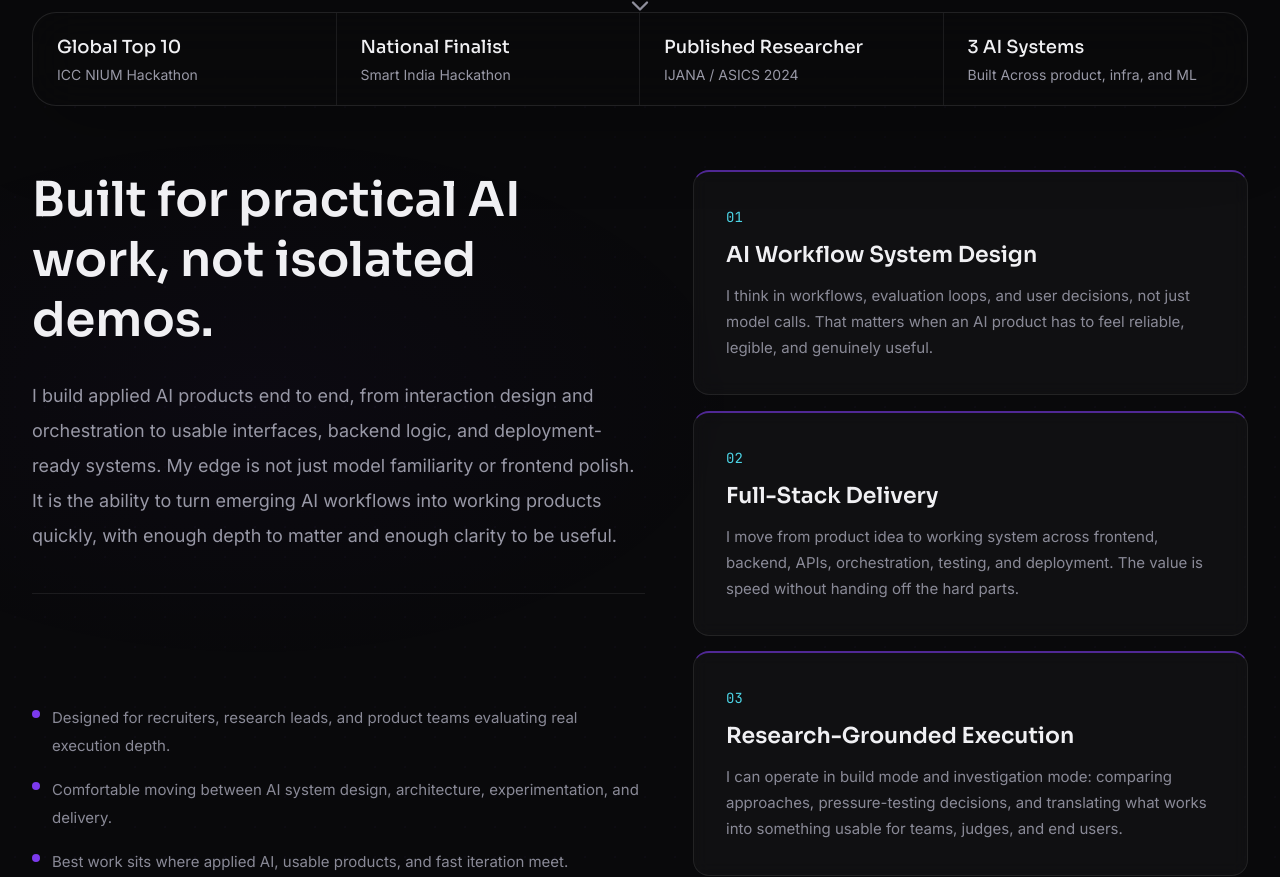
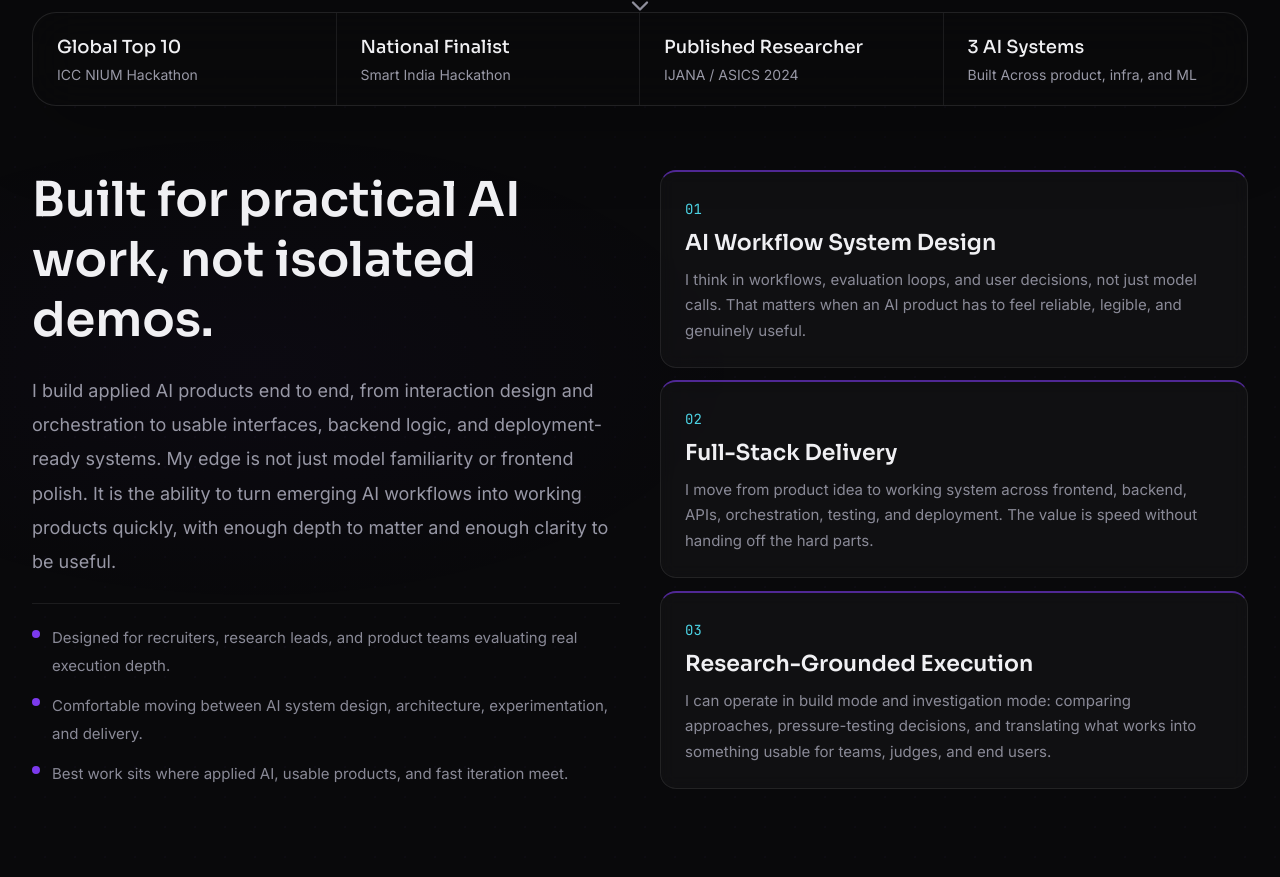
Before and after one commit to KartikJoshi23/portfolio-website, a Next.js app: page / in a window 1280 px wide. Shown: the part 748-1625 px from the top of the page. Built offline with nearby package versions, Linux system fonts and the light colour scheme.

Commit message:
fix: proper card alignment - compact cards, 50/50 grid, no stretch hacks

```diff
--- a/src/components/sections/WhatSetsApart.tsx
+++ b/src/components/sections/WhatSetsApart.tsx
@@ -23,19 +23,18 @@ export default function WhatSetsApart() {
             />
 
             <div className="max-w-7xl mx-auto px-6 lg:px-8 relative z-10">
-                <div className="grid gap-10 lg:grid-cols-[minmax(0,1.05fr)_minmax(0,0.95fr)] lg:gap-12 items-stretch">
-                    <ScrollReveal className="max-w-2xl h-full">
-                        <div className="flex flex-col h-full">
+                <div className="grid gap-10 lg:grid-cols-2 lg:gap-10 items-start">
+                    <ScrollReveal className="max-w-2xl">
                         <h2 className="font-sora font-semibold text-3xl md:text-5xl text-cool-white leading-tight">
                             Built for practical AI work, not isolated demos.
                         </h2>
-                            <p className="mt-7 font-inter text-base md:text-lg text-silver leading-[1.95]">
+                        <p className="mt-6 font-inter text-base md:text-lg text-silver leading-[1.9]">
                             I build applied AI products end to end, from interaction design and orchestration
                             to usable interfaces, backend logic, and deployment-ready systems. My edge is not just
                             model familiarity or frontend polish. It is the ability to turn emerging AI workflows
                             into working products quickly, with enough depth to matter and enough clarity to be useful.
                         </p>
-                            <div className="mt-10 space-y-4 border-t border-white/8 pt-6 flex-grow flex flex-col justify-end">
+                        <div className="mt-6 space-y-3 border-t border-white/8 pt-5">
                             {[
                                 'Designed for recruiters, research leads, and product teams evaluating real execution depth.',
                                 'Comfortable moving between AI system design, architecture, experimentation, and delivery.',
@@ -49,10 +48,9 @@ export default function WhatSetsApart() {
                                 </div>
                             ))}
                         </div>
-                        </div>
                     </ScrollReveal>
 
-                    <div className="grid grid-cols-1 gap-4">
+                    <div className="grid grid-cols-1 gap-3">
                         {valueCards.map((card, i) => (
                             <ValueCard key={card.number} card={card} index={i} />
                         ))}
--- a/src/components/ui/ValueCard.tsx
+++ b/src/components/ui/ValueCard.tsx
@@ -24,7 +24,7 @@ export default function ValueCard({ card, index }: ValueCardProps) {
                 transition={{ duration: 0.6, delay: index * 0.12, ease: EASE_OUT }}
                 viewport={{ once: true, amount: 0.2 }}
                 className="group relative h-full bg-white/3 backdrop-blur-sm border border-white/8
-                            rounded-2xl p-6 md:p-8 border-t-2 border-t-violet/60 overflow-hidden
+                            rounded-2xl p-5 md:p-6 border-t-2 border-t-violet/60 overflow-hidden
                             transition-all duration-500
                             hover:border-white/15 hover:bg-white/5
                             hover:shadow-[0_8px_60px_rgba(124,58,237,0.06)]"
@@ -42,13 +42,13 @@ export default function ValueCard({ card, index }: ValueCardProps) {
             </span>
 
             {/* Title */}
-            <h3 className="relative z-10 mt-3 font-sora font-semibold text-xl md:text-[22px] text-cool-white
+            <h3 className="relative z-10 mt-2 font-sora font-semibold text-xl md:text-[22px] text-cool-white
                            group-hover:text-cool-white transition-colors duration-300">
                 {card.title}
             </h3>
 
             {/* Description */}
-            <p className="relative z-10 mt-3 font-inter font-normal text-sm md:text-[15px] text-silver/90 leading-[1.75]">
+            <p className="relative z-10 mt-2 font-inter font-normal text-sm md:text-[15px] text-silver/90 leading-[1.7]">
                 {card.description}
             </p>
             </motion.div>
```
Lines whose indentation alone changed are shown as unchanged.
